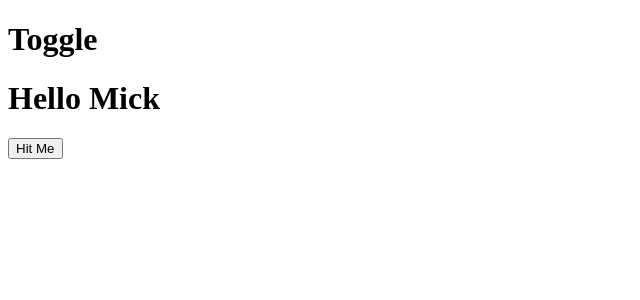
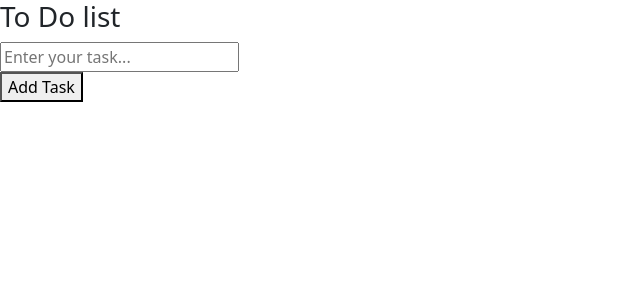
Before and after one commit to Jaymaharashtra/Angular-12-Practice, an Angular app: page / in a window 1280 px wide. Shown: the top 300 px of the page, without its empty margins (0-640 px from the left). Built offline with nearby package versions, Linux system fonts and the light colour scheme.

Commit message:
write functionality of to do list

```diff
--- a/angular.json
+++ b/angular.json
@@ -23,6 +23,7 @@
               "src/assets"
             ],
             "styles": [
+              "node_modules/bootstrap/dist/css/bootstrap.min.css",
               "src/styles.css"
             ],
             "scripts": []
--- a/package.json
+++ b/package.json
@@ -15,9 +15,13 @@
     "@angular/compiler": "^14.1.0",
     "@angular/core": "^14.1.0",
     "@angular/forms": "^14.1.0",
+    "@angular/localize": "^14.1.0",
     "@angular/platform-browser": "^14.1.0",
     "@angular/platform-browser-dynamic": "^14.1.0",
     "@angular/router": "^14.1.0",
+    "@ng-bootstrap/ng-bootstrap": "^13.0.0",
+    "@popperjs/core": "^2.10.2",
+    "bootstrap": "^5.2.0",
     "rxjs": "~7.5.0",
     "tslib": "^2.3.0",
     "zone.js": "~0.11.4"
--- a/src/app/app.component.html
+++ b/src/app/app.component.html
@@ -1,5 +1,8 @@
-<div>
-  <h1>{{title}}</h1>
-  <h1 *ngIf="display">Hello Mick</h1>
-  <button (click)="show()">Hit Me</button>
-</div>
+<h3>To Do list</h3>
+
+<input type="text" placeholder="Enter your task..." #data/><br>
+<button (click)="addTask(data.value)">Add Task</button>
+
+<ul *ngFor="let lst of task">
+    <li>{{lst.name}} <button (click)="remove(lst.id)">Remove</button> </li>
+</ul>
--- a/src/app/app.component.ts
+++ b/src/app/app.component.ts
@@ -7,9 +7,16 @@
   styleUrls: ['./app.component.css'],
 })
 export class AppComponent {
-  title = 'Toggle';
-  display = true;
-  show(){
-    this.display=!this.display;
+  title = 'for loops';
+  task:any[]=[];
+
+  addTask(item:string){
+    console.log(item);
+    this.task.push({id:this.task.length, name:item});
   }
+
+  remove(id:number){
+    this.task = this.task.filter(item=>item.id!==id);
+  }
+
 }
--- a/src/polyfills.ts
+++ b/src/polyfills.ts
@@ -1,3 +1,7 @@
+/***************************************************************************************************
+ * Load `$localize` onto the global scope - used if i18n tags appear in Angular templates.
+ */
+import '@angular/localize/init';
 /**
  * This file includes polyfills needed by Angular and is loaded before the app.
  * You can add your own extra polyfills to this file.
```
Also changed, not shown: src/app/app.module.ts (+7 -3 lines), 1 other file (tests, documents, lock files or other folders).
